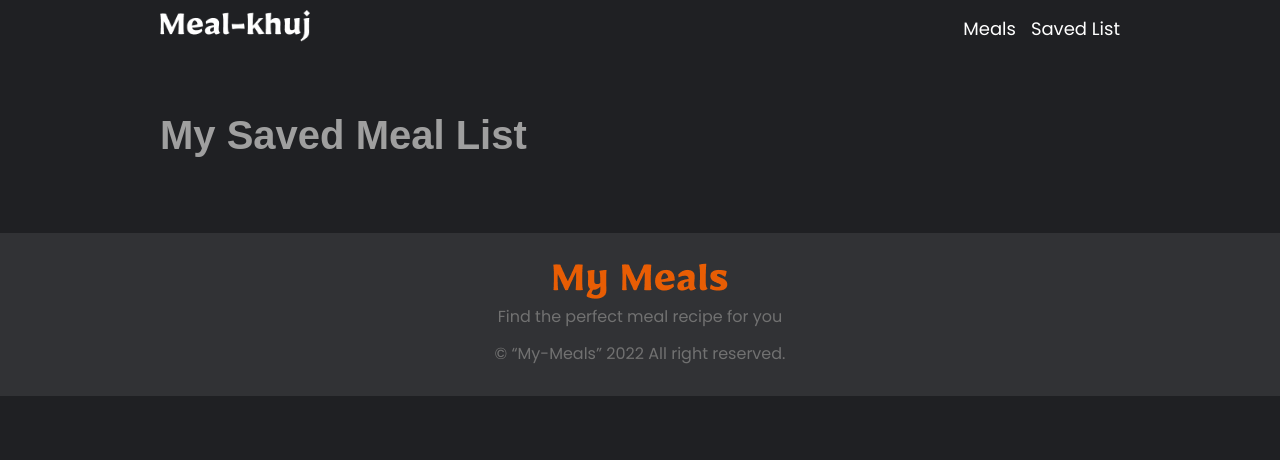
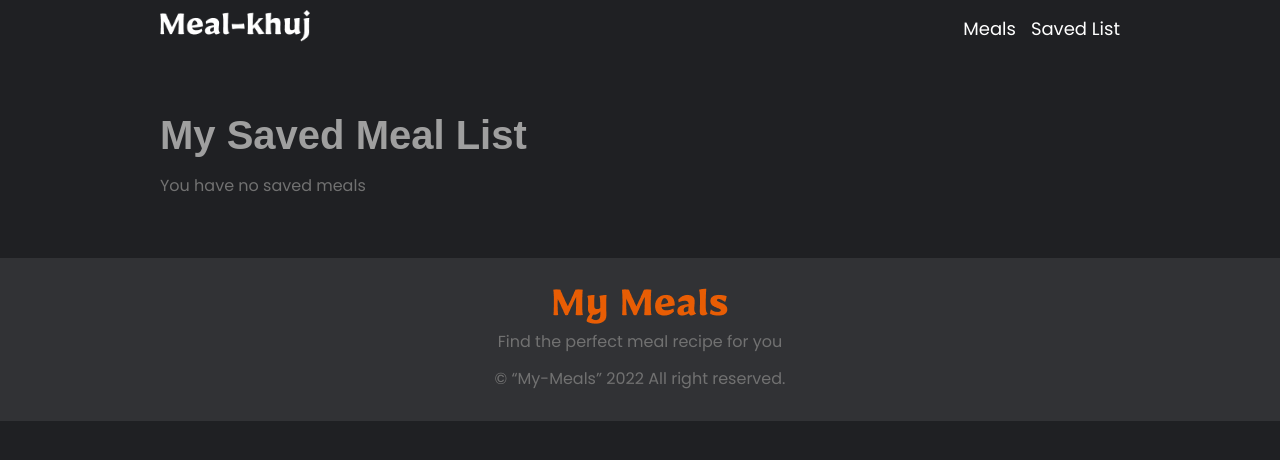
Before and after one commit to ShaifArfan/meal-khuj, a Next.js app: page /savedMeals in a window 1280 px wide. Shown: the top 460 px of the page. Built offline with nearby package versions, Linux system fonts and the light colour scheme; a web font is replaced by a local one.

Commit message:
no saved meals message fix

```diff
--- a/pages/savedMeals.js
+++ b/pages/savedMeals.js
@@ -30,7 +30,7 @@ function SavedMeals() {
     <div className={classes.pageWrapper}>
       <Title variant="primary" className={classes.pageTitle}>My Saved Meal List</Title>
       <div className={classes.list_container}>
-        {savedMealsId.length < 0 && <Text>You have no saved meals</Text>}
+        {savedMealsId.length <= 0 && <Text>You have no saved meals</Text>}
         {result && result.map(({ data, isLoading }, index) => {
           if (isLoading) {
             return (
```
